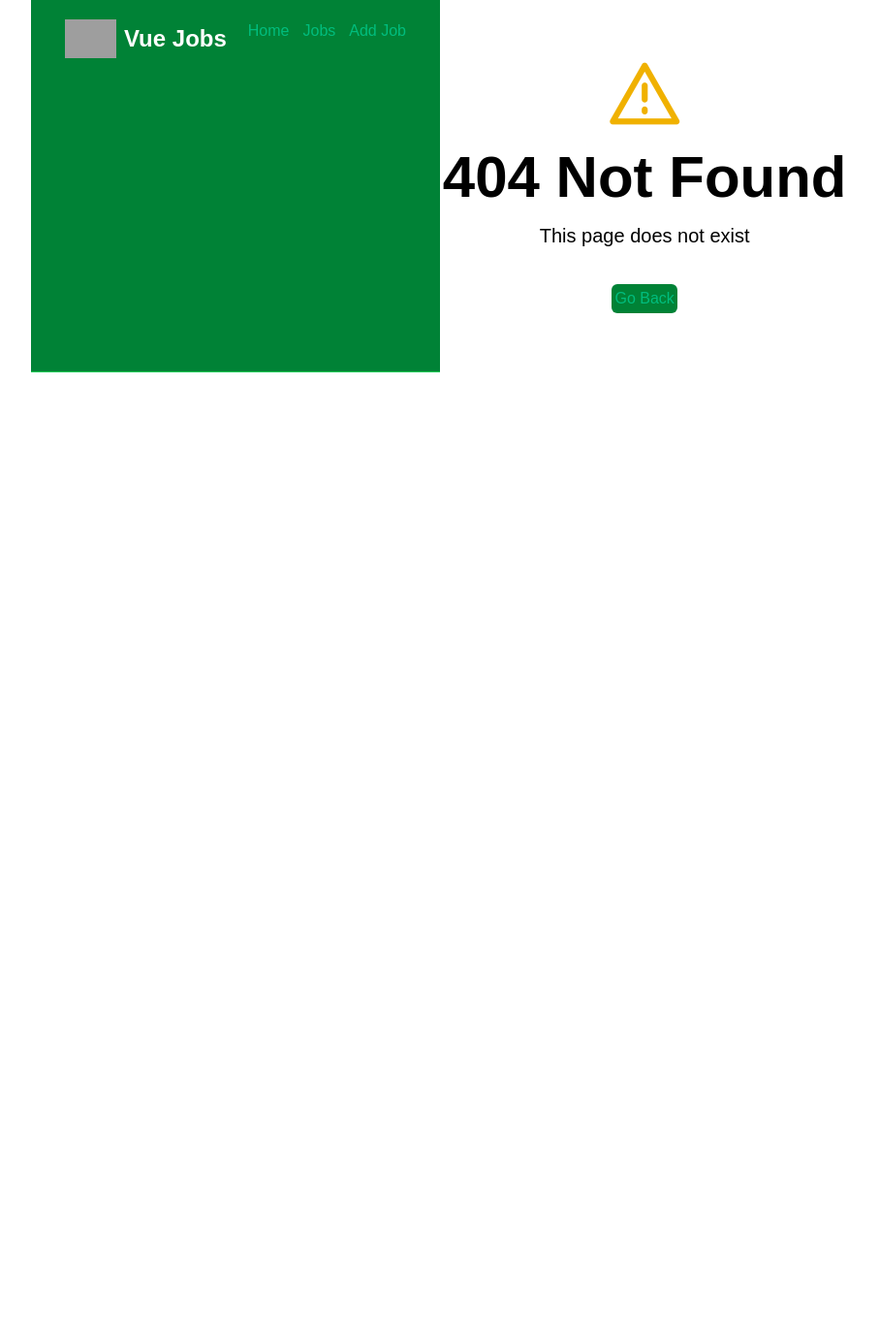
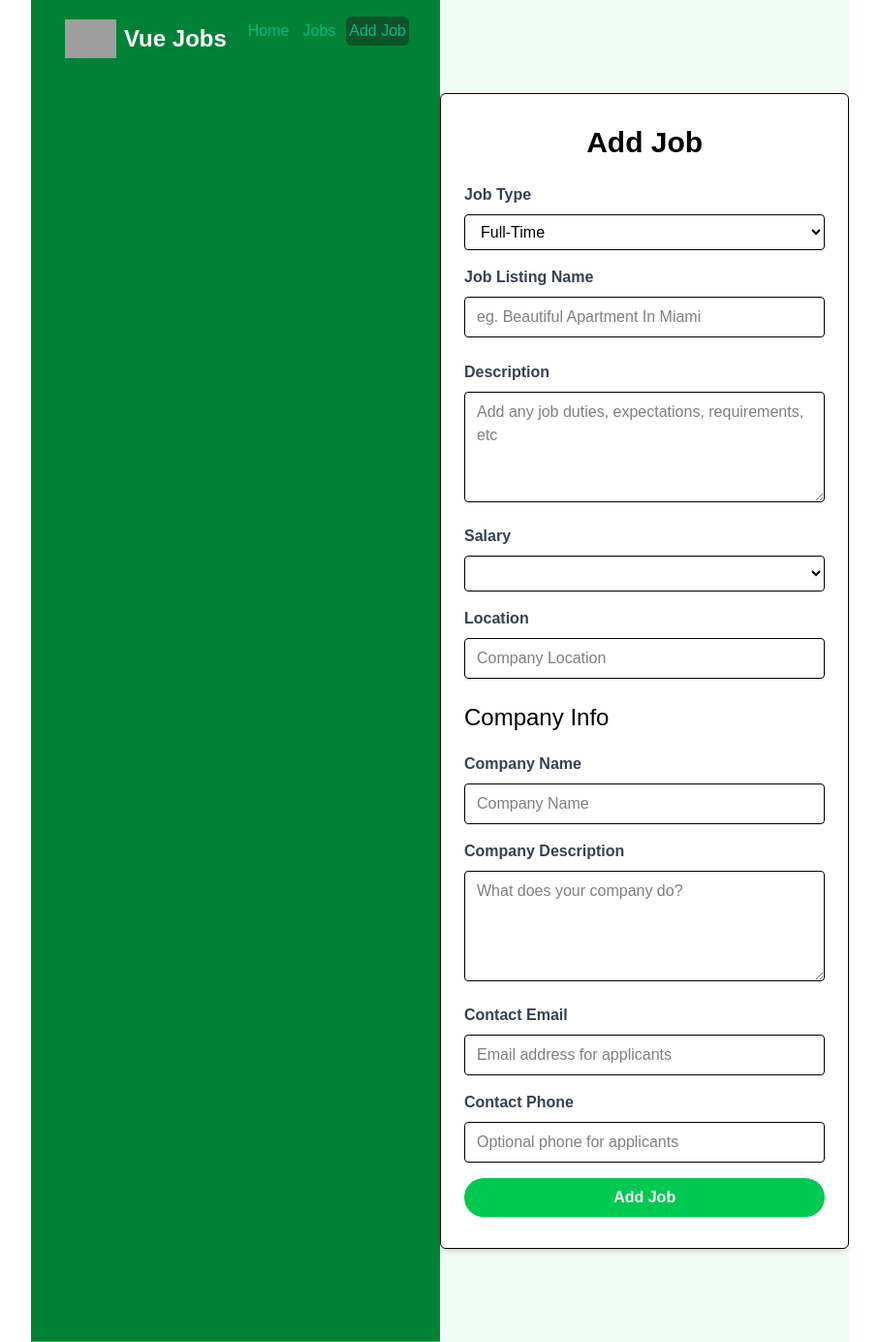
Before and after one commit to ryanpaixao/job-lister-vue, a Vue app in the folder frontend/: page /jobs/add in a window 1280 px wide. Before the commit this address had no page. Shown: the whole page at 97% size, without its empty margins (186-1093 px from the left). Before the commit the page ends 800 px from the top, so only its background shows below. Built offline with nearby package versions, Linux system fonts and the light colour scheme; grey boxes are pictures that could not be loaded.

Commit message:
fix: jobs paths. Add: JobAddView

```diff
--- a/frontend/src/components/HomeCards.vue
+++ b/frontend/src/components/HomeCards.vue
@@ -21,7 +21,7 @@
           <p class="mt-2 mb-4">
             List your job to find the perfect developer for the role
           </p>
-          <RouterLink to="/job/add"
+          <RouterLink to="/jobs/add"
             class="inline-block bg-green-500 text-white rounded-lg px-4 py-2 hover:bg-green-600">
             Add Job
           </RouterLink>
--- a/frontend/src/components/JobListing.vue
+++ b/frontend/src/components/JobListing.vue
@@ -50,9 +50,9 @@
             <h3 class="text-xl font-bold mb-6">
               Company Info
             </h3>
-            <h2 class="text-2xl">{{ job.company.name }}</h2>
+            <h2 class="text-2xl">{{ job.company?.name }}</h2>
             <p class="my-2">
-              {{ job.company.description }}
+              {{ job.company?.description }}
             </p>
 
             <hr class="my-4" />
@@ -61,13 +61,13 @@
               Contact Email:
             </h3>
             <p class="my-2 bg-green-100 p-2 font-bold">
-              {{ job.company.contactEmail }}
+              {{ job.company?.contactEmail }}
             </p>
             <h3 class="text-xl">
               Contact Phone:
             </h3>
             <p class="my-2 bg-green-100 p-2 font-bold">
-              {{ job.company.contactPhone }}
+              {{ job.company?.contactPhone }}
             </p>
           </div>
 
@@ -76,7 +76,7 @@
             <h3 class="text-xl font-bold mb-6">
               Manage Job
             </h3>
-            <RouterLink :to="`/job/edit/${job.id}`"
+            <RouterLink :to="`/jobs/edit/${job.id}`"
               class="bg-green-500 hover:bg-green-600 text-white text-center font-bold py-2 px-4 rounded-full w-full focus:outline-none focus:shadow-outline mt-4 block">
               Edit Job
             </RouterLink>
--- a/frontend/src/components/JobListingCard.vue
+++ b/frontend/src/components/JobListingCard.vue
@@ -46,7 +46,7 @@
           <i class="pi pi-map-marker text-orange-700"></i>
           {{ job.location }}
         </div>
-        <RouterLink :to="'/job/' + job.id"
+        <RouterLink :to="'/jobs/' + job.id"
           class="h-[36px] bg-green-500 hover:bg-green-600 text-white px-4 py-2 rounded-lg text-center text-sm">
           Read More
         </RouterLink>
--- a/frontend/src/components/Navbar.vue
+++ b/frontend/src/components/Navbar.vue
@@ -42,8 +42,8 @@
               ]">
                 Jobs
               </RouterLink>
-              <RouterLink to="/job/add" :class="[
-                isActiveLink('/job/add')
+              <RouterLink to="/jobs/add" :class="[
+                isActiveLink('/jobs/add')
                   ? 'bg-green-900'
                   : 'hover:bg-gray-900 hover:text-white',
                 'text-white',
--- a/frontend/src/router/index.js
+++ b/frontend/src/router/index.js
@@ -1,7 +1,8 @@
 import { createRouter, createWebHistory } from 'vue-router';
 import HomeView from '@/views/HomeView.vue';
 import JobsView from '@/views/JobsView.vue';
-import JobEdit from '@/views/JobEdit.vue'
+import JobAddView from '@/views/JobAddView.vue';
+import JobEditView from '@/views/JobEditView.vue'
 import JobView from '@/views/JobView.vue';
 import NotFoundView from '@/views/NotFoundView.vue';
 
@@ -19,12 +20,17 @@
       component: JobsView,
     },
     {
-      path: '/job/edit/:id',
-      name: 'jobs-edit',
-      component: JobEdit,
+      path: '/jobs/add',
+      name: 'job-add',
+      component: JobAddView,
     },
     {
-      path: '/job/:id',
+      path: '/jobs/edit/:id',
+      name: 'job-edit',
+      component: JobEditView,
+    },
+    {
+      path: '/jobs/:id',
       name: 'job',
       component: JobView,
     },
--- /dev/null
+++ b/frontend/src/views/JobAddView.vue
@@ -0,0 +1,136 @@
+<script setup>
+import { reactive } from 'vue';
+import { useRouter } from 'vue-router';
+import axios from 'axios';
+
+const router = useRouter();
+
+const form = reactive({
+  type: 'Full-Time',
+  title: '',
+  description: '',
+  salary: '',
+  location: '',
+  company: {
+    name: '',
+    description: '',
+    contactEmail: '',
+    contactPhone: '',
+  },
+});
+
+const handleSubmit = async () => {
+  const newJob = {
+    type: form.type,
+    title: form.title,
+    description: form.description,
+    salary: form.salary,
+    location: form.location,
+    company: {
+      name: form.company.name,
+      description: form.company.description,
+      contactEmail: form.company.contactEmail,
+      contactPhone: form.company.contactPhone,
+    },
+  };
+
+  try {
+    const response = await axios.post('/api/jobs', newJob);
+    router.push(`/jobs/${response.data.id}`);
+  } catch (error) {
+    console.error('Error adding job: ', error);
+  }
+};
+</script>
+
+<template>
+  <section class="bg-green-50">
+    <div class="container m-auto max-w-2xl py-24">
+      <div class="bg-white px-6 py-8 mb-4 shadow-md rounded-md border m-4 md:m-0">
+        <form @submit.prevent="handleSubmit">
+          <h2 class="text-3xl text-center font-semibold mb-6">Add Job</h2>
+
+          <div class="mb-4">
+            <label for="type" class="block text-gray-700 font-bold mb-2">Job Type</label>
+            <select v-model="form.type" id="type" name="type" class="border rounded w-full py-2 px-3" required>
+              <option value="Full-Time">Full-Time</option>
+              <option value="Part-Time">Part-Time</option>
+              <option value="Remote">Remote</option>
+              <option value="Internship">Internship</option>
+            </select>
+          </div>
+
+          <div class="mb-4">
+            <label class="block text-gray-700 font-bold mb-2">Job Listing Name</label>
+            <input v-model="form.title" type="text" id="title" name="title" class="border rounded w-full py-2 px-3 mb-2"
+              placeholder="eg. Beautiful Apartment In Miami" required />
+          </div>
+          <div class="mb-4">
+            <label for="description" class="block text-gray-700 font-bold mb-2">Description</label>
+            <textarea v-model="form.description" id="description" name="description"
+              class="border rounded w-full py-2 px-3" rows="4"
+              placeholder="Add any job duties, expectations, requirements, etc"></textarea>
+          </div>
+
+          <div class="mb-4">
+            <label for="type" class="block text-gray-700 font-bold mb-2">Salary</label>
+            <select v-model="form.salary" id="salary" name="salary" class="border rounded w-full py-2 px-3" required>
+              <option value="Under $50K">under $50K</option>
+              <option value="$50K - $60K">$50 - $60K</option>
+              <option value="$60K - $70K">$60 - $70K</option>
+              <option value="$70K - $80K">$70 - $80K</option>
+              <option value="$80K - $90K">$80 - $90K</option>
+              <option value="$90K - $100K">$90 - $100K</option>
+              <option value="$100K - $125K">$100 - $125K</option>
+              <option value="$125K - $150K">$125 - $150K</option>
+              <option value="$150K - $175K">$150 - $175K</option>
+              <option value="$175K - $200K">$175 - $200K</option>
+              <option value="Over $200K">Over $200K</option>
+            </select>
+          </div>
+
+          <div class="mb-4">
+            <label class="block text-gray-700 font-bold mb-2">
+              Location
+            </label>
+            <input v-model="form.location" type="text" id="location" name="location"
+              class="border rounded w-full py-2 px-3 mb-2" placeholder="Company Location" required />
+          </div>
+
+          <h3 class="text-2xl mb-5">Company Info</h3>
+
+          <div class="mb-4">
+            <label for="company" class="block text-gray-700 font-bold mb-2">Company Name</label>
+            <input v-model="form.company.name" type="text" id="company" name="company"
+              class="border rounded w-full py-2 px-3" placeholder="Company Name" />
+          </div>
+
+          <div class="mb-4">
+            <label for="company_description" class="block text-gray-700 font-bold mb-2">Company Description</label>
+            <textarea v-model="form.company.description" id="company_description" name="company_description"
+              class="border rounded w-full py-2 px-3" rows="4" placeholder="What does your company do?"></textarea>
+          </div>
+
+          <div class="mb-4">
+            <label for="contact_email" class="block text-gray-700 font-bold mb-2">Contact Email</label>
+            <input v-model="form.company.contactEmail" type="email" id="contact_email" name="contact_email"
+              class="border rounded w-full py-2 px-3" placeholder="Email address for applicants" required />
+          </div>
+          <div class="mb-4">
+            <label for="contact_phone" class="block text-gray-700 font-bold mb-2">Contact Phone</label>
+            <input v-model="form.company.contactPhone" type="tel" id="contact_phone" name="contact_phone"
+              class="border rounded w-full py-2 px-3" placeholder="Optional phone for applicants" />
+          </div>
+
+          <div>
+            <button
+              class="bg-green-500 hover:bg-green-600 text-white font-bold py-2 px-4 rounded-full w-full focus:outline-none focus:shadow-outline"
+              type="submit">
+              Add Job
+            </button>
+          </div>
+        </form>
+      </div>
+    </div>
+  </section>
+</template>
```
